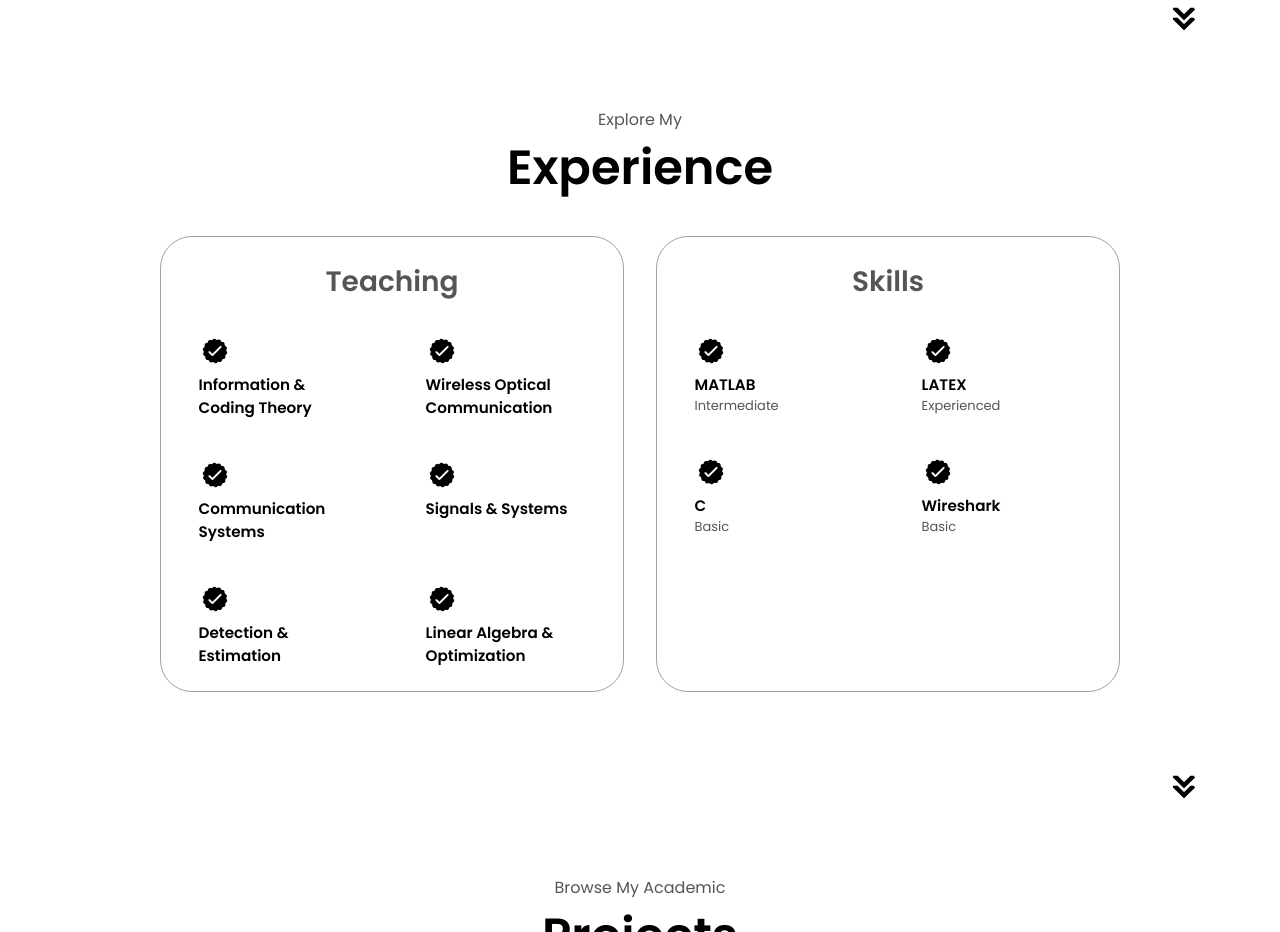
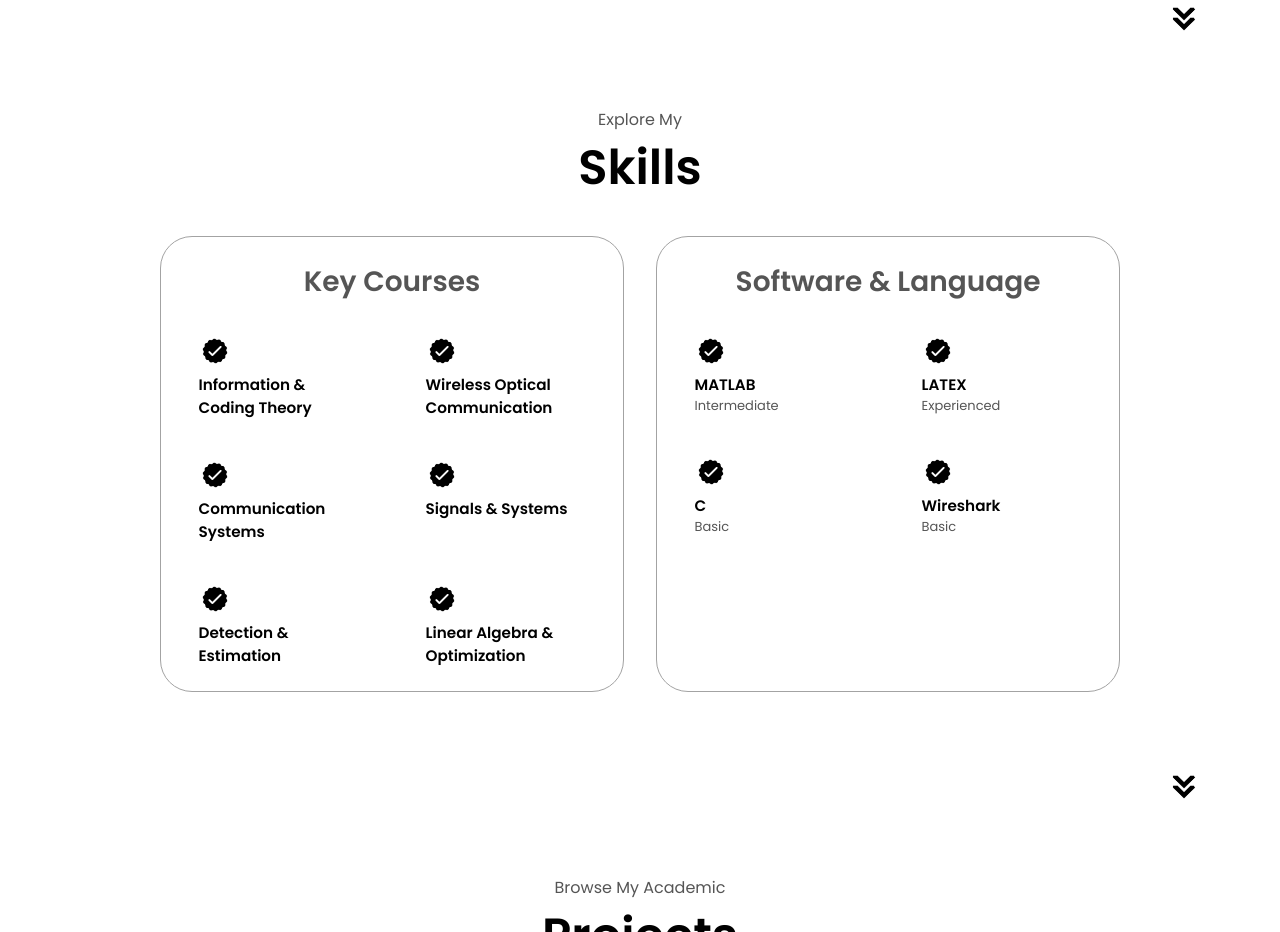
Before and after one commit to GourabFauzdar/in, a plain HTML site: page index.html in a window 1280 px wide. Shown: the part 1589-2521 px from the top of the page. Drawn offline with Linux system fonts and the light colour scheme.

Commit message:
Update index.html

```diff
--- a/index.html
+++ b/index.html
@@ -122,11 +122,11 @@
     </section>
     <section id="experience">
       <p class="section__text__p1">Explore My</p>
-      <h1 class="title">Experience</h1>
+      <h1 class="title">Skills</h1>
       <div class="experience-details-container">
         <div class="about-containers">
           <div class="details-container">
-            <h2 class="experience-sub-title">Teaching</h2>
+            <h2 class="experience-sub-title">Key Courses</h2>
             <div class="article-container">
               <article>
                 <img
@@ -197,7 +197,7 @@
             </div>
           </div>
           <div class="details-container">
-            <h2 class="experience-sub-title">Skills</h2>
+            <h2 class="experience-sub-title">Software & Language</h2>
             <div class="article-container">
               <article>
                 <img
```
